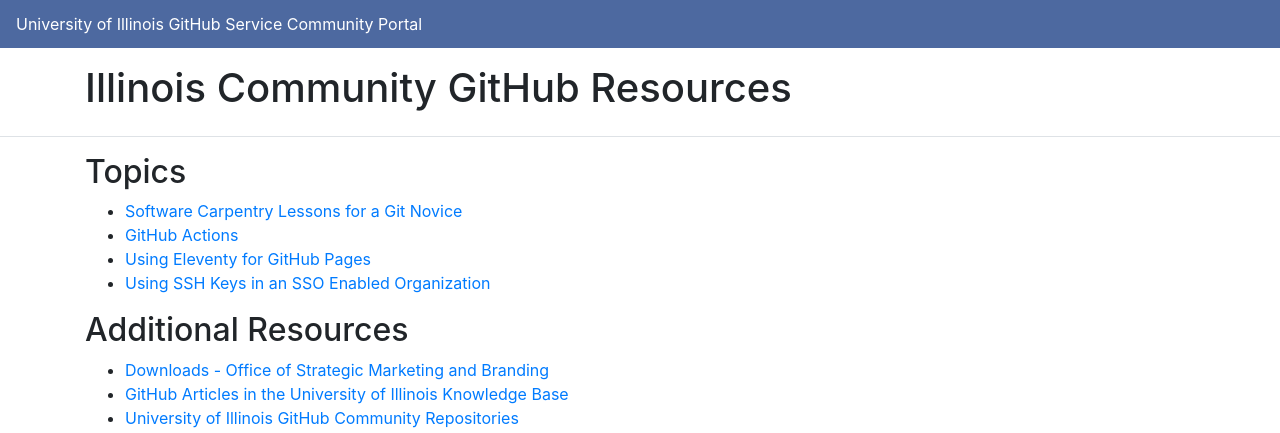
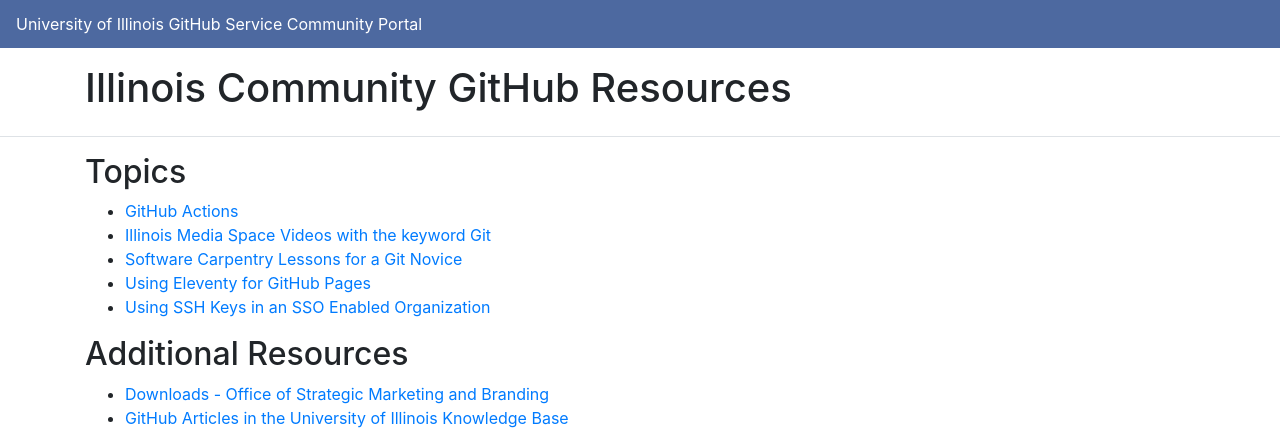
Before and after one commit to uillinois-community/uillinois-community.github.io, an Eleventy site: page resources/index.md in a window 1280 px wide. Shown: the top 433 px of the page. Built offline with nearby package versions, Linux system fonts and the light colour scheme; Eleventy itself is replaced by a stand-in of ours; files that its build step writes are made by us from their sources.

Commit message:
Add link to Illinois Media Space keyword Git
Alphabetize Topic list.

Closes #40

```diff
--- a/resources/index.md
+++ b/resources/index.md
@@ -5,8 +5,9 @@
 
 ## Topics
 
+- [GitHub Actions](/github-actions/)
+- [Illinois Media Space Videos with the keyword Git](https://mediaspace.illinois.edu/esearch/search?keyword=git)
 - [Software Carpentry Lessons for a Git Novice](https://swcarpentry.github.io/git-novice/)
-- [GitHub Actions](/github-actions/)
 - [Using Eleventy for GitHub Pages](/eleventy)
 - [Using SSH Keys in an SSO Enabled Organization][1]
 
```
